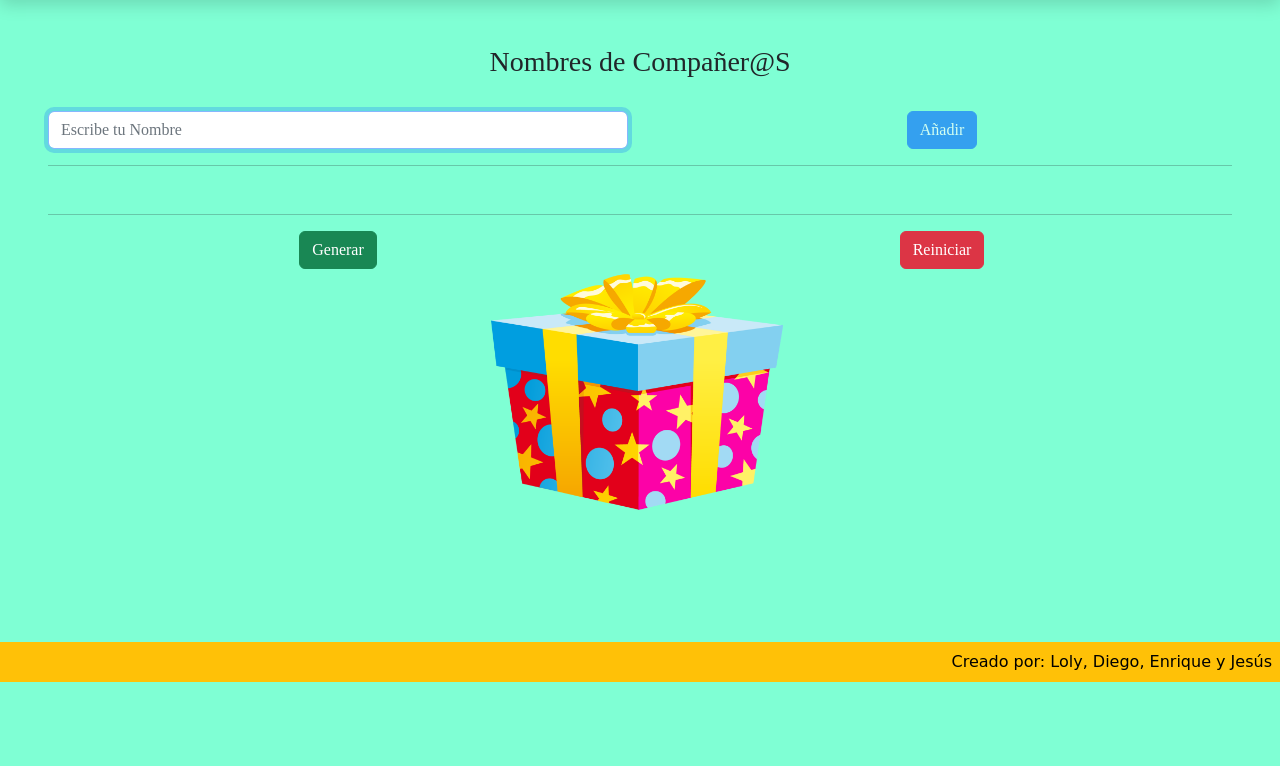
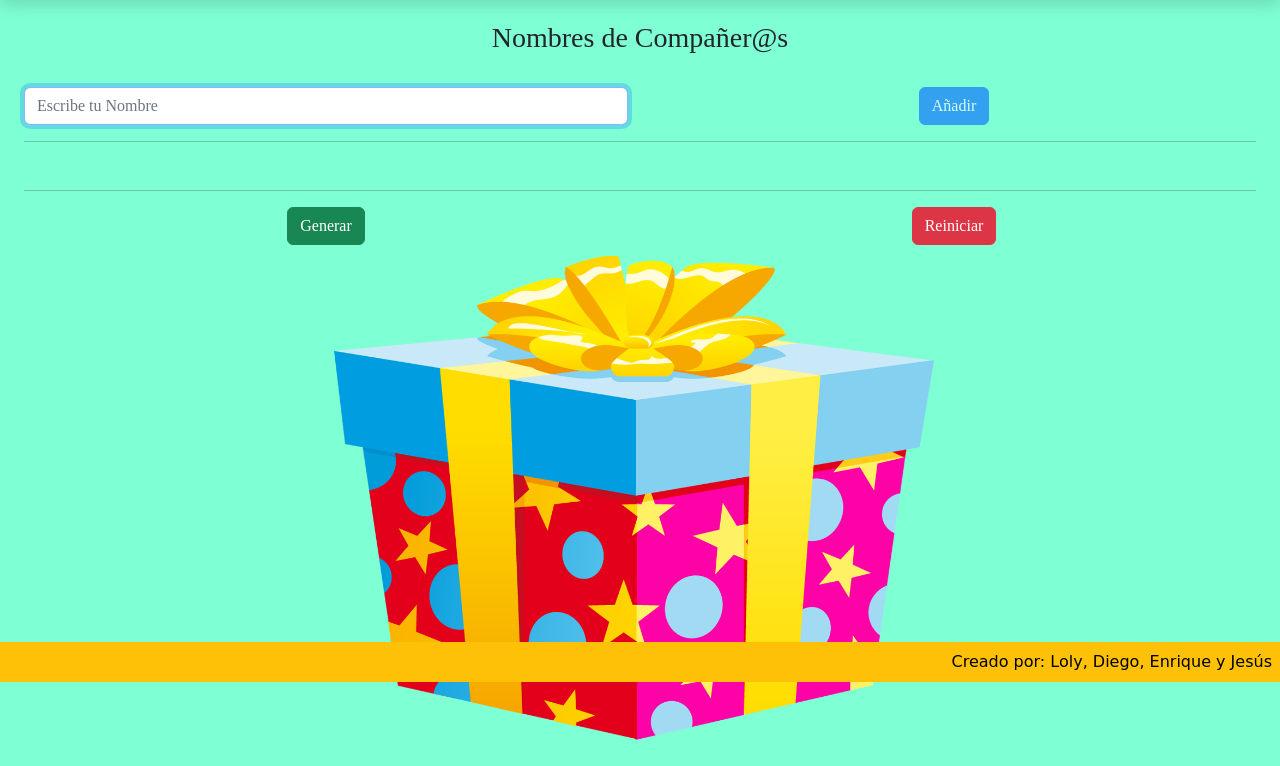
Before and after one commit to jesussoga/amigoInvisible, a plain HTML site: page index.html in a window 1280 px wide. Shown: the part 118-884 px from the top of the page. Before the commit the page ends 800 px from the top, so only its background shows below. Drawn offline with nearby package versions, Linux system fonts and the light colour scheme.

Commit message:
probando

```diff
--- a/index.html
+++ b/index.html
@@ -17,8 +17,8 @@
             <h1 class="p-4 text-decoration-underline text-bg-warning text-center display-4 shadow">Sorteo Amigo Invisible</h1>
     </header>
     <main>
-        <div class="text-center m-5">
-        <h3 class="pb-4">Nombres de Compañer@S</h3>
+        <div class="text-center m-4">
+        <h3 class="pb-4">Nombres de Compañer@s</h3>
         <div class="row">
             <div class="col">
                 <input class="form-control" type="text" name="Nombre" id="nombre" onkeypress="activar()"  placeholder="Escribe tu Nombre" size="14">
@@ -29,8 +29,8 @@
         </div>
         <hr>
         <div class="row">
-        <div class="col"><ol id="lista"></ol></div>
-        <div class="col"><ul id= "listaNombres"></ul></div>
+        <div class="col-3"><ol id="lista"></ol></div>
+        <div class="col-9"><ul id= "listaNombres"></ul></div>
         </div>
         <hr>
         <div class="row">
@@ -41,7 +41,7 @@
                 <button  class="btn btn-danger"id="btnReinicio">Reiniciar</button>
             </div>
         </div>
-        <img src="img/regalos.png" alt="Imagen de un regalo" width="300">
+        <img src="img/regalos.png" alt="Imagen de un regalo" width="50%"/>
 
     </main>
     <footer>
```
